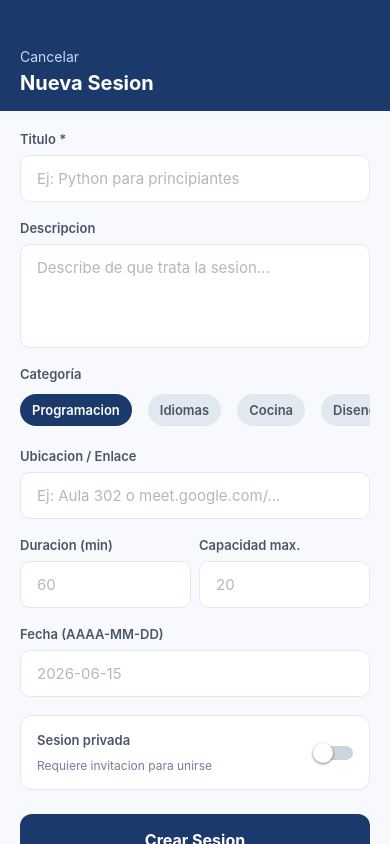
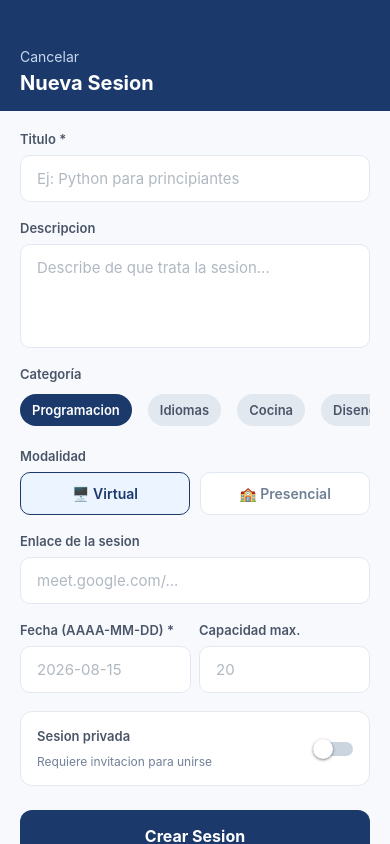
Before and after one commit to GioVxsquez/SkillSharing-IS2, a React Native app in the folder frontend/: screen /CrearSesion in a window 390 px wide. Built offline with nearby package versions, Linux system fonts and the light colour scheme.

Commit message:
corrige envio de categoria y modalidad en la creacion de sesion

```diff
--- a/frontend/src/screens/CrearSesionScreen.tsx
+++ b/frontend/src/screens/CrearSesionScreen.tsx
@@ -5,43 +5,47 @@ import {
 } from 'react-native';
 import { api } from '../api/config';
 
-// HU01, US09: crear una sesion como instructor indicando su categoria
+// HU01: crear una sesion como instructor
+// US09: elegir categoria al crear la sesion
 export default function CrearSesionScreen({ navigation }: any) {
-  const [titulo, setTitulo]           = useState('');
-  const [descripcion, setDescripcion] = useState('');
-  const [ubicacion, setUbicacion]     = useState('');
-  const [duracion, setDuracion]       = useState('');
-  const [capacidad, setCapacidad]     = useState('');
-  const [fechaSesion, setFecha]       = useState('');
-  const [esPrivada, setEsPrivada]     = useState(false);
-  const [categoria, setCategoria]     = useState('Programacion');
-  const [loading, setLoading]         = useState(false);
+  const [titulo, setTitulo]         = useState('');
+  const [descripcion, setDesc]      = useState('');
+  const [lugar, setLugar]           = useState('');
+  const [capacidad, setCapacidad]   = useState('');
+  const [fechaSesion, setFecha]     = useState('');
+  const [esPrivada, setEsPrivada]   = useState(false);
+  const [categoria, setCategoria]   = useState('Programacion');
+  const [modalidad, setModalidad]   = useState<'VIRTUAL' | 'PRESENCIAL'>('VIRTUAL');
+  const [loading, setLoading]       = useState(false);
 
-  const categorias = ['Programacion', 'Idiomas', 'Cocina', 'Diseno Grafico', 'Matematicas', 'Musica', 'Fotografia', 'Marketing Digital', 'Finanzas'];
+  const categorias = [
+    'Programacion', 'Idiomas', 'Cocina', 'Diseno Grafico',
+    'Matematicas', 'Musica', 'Fotografia', 'Marketing Digital', 'Finanzas',
+  ];
 
   const handleCrear = async () => {
     if (!titulo.trim()) {
       Alert.alert('Campo requerido', 'El titulo de la sesion es obligatorio.');
       return;
     }
+    if (!fechaSesion.trim()) {
+      Alert.alert('Campo requerido', 'La fecha de la sesion es obligatoria.');
+      return;
+    }
 
     setLoading(true);
     try {
-      const fechaBase = fechaSesion
-        ? new Date(`${fechaSesion}T18:00:00`).toISOString()
-        : new Date(Date.now() + 24 * 60 * 60 * 1000).toISOString();
-
       const payload = {
-        titulo: titulo.trim(),
-        descripcion: descripcion.trim(),
-        fechaSesion: fechaBase,
-        modalidad: ubicacion.trim().toLowerCase().includes('aula') ? 'PRESENCIAL' : 'VIRTUAL',
+        titulo:          titulo.trim(),
+        descripcion:     descripcion.trim(),
+        fechaSesion:     new Date(`${fechaSesion}T18:00:00`).toISOString(),
+        modalidad:       modalidad,
         maxParticipantes: capacidad ? parseInt(capacidad, 10) : 20,
-        tipo: esPrivada ? 'PRIVADA' : 'PUBLICA',
-        privada: esPrivada,
-        linkSesion: ubicacion.trim(),
-        lugar: ubicacion.trim(),
-        categoria: categoria,
+        tipo:            esPrivada ? 'PRIVADA' : 'PUBLICA',
+        privada:         esPrivada,
+        linkSesion:      modalidad === 'VIRTUAL'     ? lugar.trim() : null,
+        lugar:           modalidad === 'PRESENCIAL'  ? lugar.trim() : null,
+        categoria:       categoria,
       };
 
       const resp = await api.post('/sesiones', payload);
@@ -55,6 +59,7 @@ export default function CrearSesionScreen({ navigation }: any) {
         Alert.alert('Error', resp.data.mensaje || 'No se pudo crear la sesion.');
       }
     } catch (error: any) {
+      // US25: si hay cruce de horario el backend devuelve el mensaje
       Alert.alert('Error', error.response?.data?.mensaje || 'Error al crear la sesion.');
     } finally {
       setLoading(false);
@@ -72,6 +77,8 @@ export default function CrearSesionScreen({ navigation }: any) {
       </View>
 
       <ScrollView contentContainerStyle={styles.scroll} keyboardShouldPersistTaps="handled">
+
+        {/* Titulo */}
         <View style={styles.campo}>
           <Text style={styles.label}>Titulo *</Text>
           <TextInput
@@ -83,6 +90,7 @@ export default function CrearSesionScreen({ navigation }: any) {
           />
         </View>
 
+        {/* Descripcion */}
         <View style={styles.campo}>
           <Text style={styles.label}>Descripcion</Text>
           <TextInput
@@ -90,49 +98,69 @@ export default function CrearSesionScreen({ navigation }: any) {
             placeholder="Describe de que trata la sesion..."
             placeholderTextColor="#B0B8C1"
             value={descripcion}
-            onChangeText={setDescripcion}
+            onChangeText={setDesc}
             multiline
             numberOfLines={4}
           />
         </View>
 
-        {/* Selector de Categoría */}
+        {/* Categoria - US09 */}
         <View style={styles.campo}>
           <Text style={styles.label}>Categoría</Text>
-          <ScrollView horizontal showsHorizontalScrollIndicator={false} contentContainerStyle={styles.scrollCategorias}>
+          <ScrollView horizontal showsHorizontalScrollIndicator={false} contentContainerStyle={styles.chips}>
             {categorias.map((cat) => (
               <TouchableOpacity
                 key={cat}
-                style={[styles.categoryChip, categoria === cat && styles.categoryChipActive]}
+                style={[styles.chip, categoria === cat && styles.chipActivo]}
                 onPress={() => setCategoria(cat)}
               >
-                <Text style={[styles.categoryChipText, categoria === cat && styles.categoryChipTextActive]}>{cat}</Text>
+                <Text style={[styles.chipTexto, categoria === cat && styles.chipTextoActivo]}>{cat}</Text>
               </TouchableOpacity>
             ))}
           </ScrollView>
         </View>
 
+        {/* Modalidad - US11 */}
         <View style={styles.campo}>
-          <Text style={styles.label}>Ubicacion / Enlace</Text>
+          <Text style={styles.label}>Modalidad</Text>
+          <View style={styles.modalidadRow}>
+            <TouchableOpacity
+              style={[styles.modalidadBtn, modalidad === 'VIRTUAL' && styles.modalidadBtnActivo]}
+              onPress={() => setModalidad('VIRTUAL')}
+            >
+              <Text style={[styles.modalidadBtnTexto, modalidad === 'VIRTUAL' && styles.modalidadBtnTextoActivo]}>🖥️ Virtual</Text>
+            </TouchableOpacity>
+            <TouchableOpacity
+              style={[styles.modalidadBtn, modalidad === 'PRESENCIAL' && styles.modalidadBtnActivo]}
+              onPress={() => setModalidad('PRESENCIAL')}
+            >
+              <Text style={[styles.modalidadBtnTexto, modalidad === 'PRESENCIAL' && styles.modalidadBtnTextoActivo]}>🏫 Presencial</Text>
+            </TouchableOpacity>
+          </View>
+        </View>
+
+        {/* Link o lugar segun modalidad */}
+        <View style={styles.campo}>
+          <Text style={styles.label}>{modalidad === 'VIRTUAL' ? 'Enlace de la sesion' : 'Lugar / Aula'}</Text>
           <TextInput
             style={styles.input}
-            placeholder="Ej: Aula 302 o meet.google.com/..."
+            placeholder={modalidad === 'VIRTUAL' ? 'meet.google.com/...' : 'Ej: Aula 302, Piso 3'}
             placeholderTextColor="#B0B8C1"
-            value={ubicacion}
-            onChangeText={setUbicacion}
+            value={lugar}
+            onChangeText={setLugar}
           />
         </View>
 
+        {/* Fecha y capacidad */}
         <View style={styles.row}>
           <View style={[styles.campo, { flex: 1, marginRight: 8 }]}>
-            <Text style={styles.label}>Duracion (min)</Text>
+            <Text style={styles.label}>Fecha (AAAA-MM-DD) *</Text>
             <TextInput
               style={styles.input}
-              placeholder="60"
+              placeholder="2026-08-15"
               placeholderTextColor="#B0B8C1"
-              value={duracion}
-              onChangeText={setDuracion}
-              keyboardType="number-pad"
+              value={fechaSesion}
+              onChangeText={setFecha}
             />
           </View>
           <View style={[styles.campo, { flex: 1 }]}>
@@ -148,17 +176,7 @@ export default function CrearSesionScreen({ navigation }: any) {
           </View>
         </View>
 
-        <View style={styles.campo}>
-          <Text style={styles.label}>Fecha (AAAA-MM-DD)</Text>
-          <TextInput
-            style={styles.input}
-            placeholder="2026-06-15"
-            placeholderTextColor="#B0B8C1"
-            value={fechaSesion}
-            onChangeText={setFecha}
-          />
-        </View>
-
+        {/* Sesion privada */}
         <View style={styles.toggleRow}>
           <View>
             <Text style={styles.label}>Sesion privada</Text>
@@ -191,11 +209,16 @@ const styles = StyleSheet.create({
   input: { backgroundColor: '#FFFFFF', borderWidth: 1.5, borderColor: '#E2E8F0', borderRadius: 10, paddingVertical: 13, paddingHorizontal: 16, fontSize: 15, color: '#1A202C' },
   textArea: { minHeight: 100, textAlignVertical: 'top' },
   row: { flexDirection: 'row' },
-  scrollCategorias: { gap: 8, paddingVertical: 4 },
-  categoryChip: { paddingHorizontal: 12, paddingVertical: 8, borderRadius: 20, backgroundColor: '#E2E8F0', marginRight: 8 },
-  categoryChipActive: { backgroundColor: '#1B3A6B' },
-  categoryChipText: { fontSize: 13, color: '#4A5568', fontWeight: '600' },
-  categoryChipTextActive: { color: '#FFFFFF' },
+  chips: { gap: 8, paddingVertical: 4 },
+  chip: { paddingHorizontal: 12, paddingVertical: 8, borderRadius: 20, backgroundColor: '#E2E8F0', marginRight: 8 },
+  chipActivo: { backgroundColor: '#1B3A6B' },
+  chipTexto: { fontSize: 13, color: '#4A5568', fontWeight: '600' },
+  chipTextoActivo: { color: '#FFFFFF' },
+  modalidadRow: { flexDirection: 'row', gap: 10 },
+  modalidadBtn: { flex: 1, paddingVertical: 12, borderRadius: 10, borderWidth: 1.5, borderColor: '#E2E8F0', alignItems: 'center', backgroundColor: '#FFFFFF' },
+  modalidadBtnActivo: { borderColor: '#1B3A6B', backgroundColor: '#EBF4FF' },
+  modalidadBtnTexto: { fontSize: 14, fontWeight: '600', color: '#718096' },
+  modalidadBtnTextoActivo: { color: '#1B3A6B' },
   toggleRow: { flexDirection: 'row', justifyContent: 'space-between', alignItems: 'center', backgroundColor: '#FFFFFF', borderRadius: 12, padding: 16, marginBottom: 24, borderWidth: 1.5, borderColor: '#E2E8F0' },
   toggleHint: { fontSize: 12, color: '#718096', marginTop: 2 },
   boton: { backgroundColor: '#1B3A6B', paddingVertical: 16, borderRadius: 12, alignItems: 'center', elevation: 5 },
```
